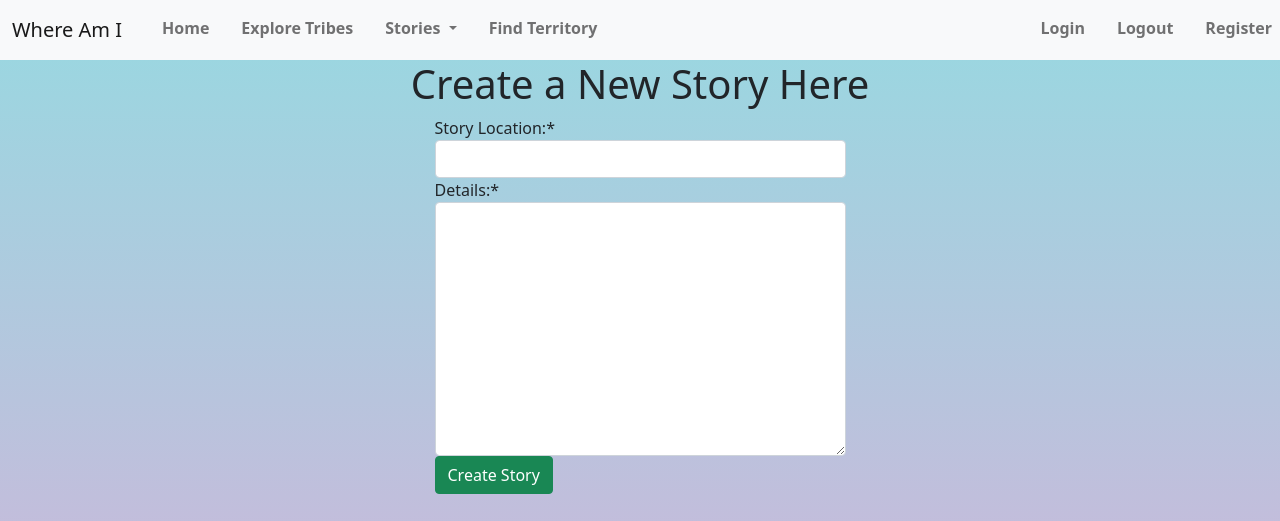
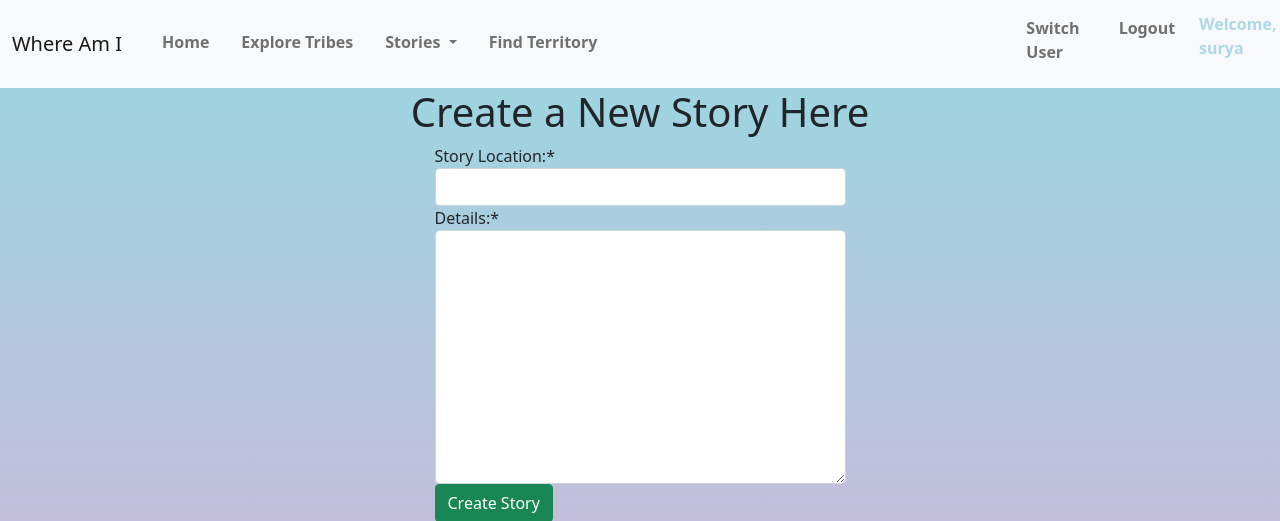
Before and after one commit to Surya123234/Where-Am-I, a Django app: page /create_story in a window 1280 px wide. Shown: the top 521 px of the page. Run offline with Django 3.2, Linux system fonts and the light colour scheme; a user stored in the database is signed in; some libraries are stand-ins or nearby versions.

Commit message:
improve user experience for login clues

```diff
--- a/app/static/app/Homepage.css
+++ b/app/static/app/Homepage.css
@@ -15,34 +15,41 @@
 .nav-link {
   padding: 0.25rem 0;
   font-weight: 700;
-    color: rgba(255,255,255,0.5);
+  color: rgba(255, 255, 255, 0.5);
   margin-left: 1rem;
   border-bottom: 0.25rem solid transparent;
 }
 
-.nav-link:hover{
-    color: rgba(255,255,255,0.5);
-    border-bottom-color:rgba(255,255,255,0.5);
+.nav-user {
+  padding: 0.25rem 0;
+  font-weight: 700;
+  color: lightblue;
+  margin-left: 1rem;
+}
+
+.nav-link:hover {
+  color: rgba(255, 255, 255, 0.5);
+  border-bottom-color: rgba(255, 255, 255, 0.5);
 }
 
 .nav-link.active {
   color: white;
-    border-bottom-color:white;
-
+  border-bottom-color: white;
 }
 
-.btn-secondary, .btn-secondary:hover{
+.btn-secondary,
+.btn-secondary:hover {
   color: #333;
   text-shadow: none;
 }
 
-.home{
+.home {
   cursor: pointer;
   text-decoration: none;
-    color: white
+  color: white;
 }
 
-.home:hover{
-    color: rgba(255,255,255,0.7);
+.home:hover {
+  color: rgba(255, 255, 255, 0.7);
   transition: all 0.25s linear;
 }
--- a/app/templates/app/create_story.html
+++ b/app/templates/app/create_story.html
@@ -6,12 +6,22 @@
 
 {% load crispy_forms_tags %}
 
+{% block user_links %}
+  {% if username %}
+    <a class="nav-link" href="/login">Switch User</a>
+    <a class="nav-link" href="/logout">Logout</a>
+    <p class="nav-user">Welcome, {{ username }}</h4>
+  {% else %}
+    <a class="nav-link" href="/login">Login</a>
+    <a class="nav-link" href="/register">Register</a>
+  {% endif %}
+{% endblock user_links %}
+
 {% block body %}
 <h1>Create a New Story Here</h1>
 <form action="{% url 'app:create_story' %} " method="post">
     {% csrf_token %}
     {{ form|crispy }}
     <button type="submit" class="btn btn-success">Create Story</button>
-
 </form>
 {% endblock %}
--- a/app/templates/app/layout.html
+++ b/app/templates/app/layout.html
@@ -56,9 +56,8 @@
             </div>
         </div>
         <div class="navbar-nav ms-auto">
-                <a href="/login" class="nav-link">Login</a>
-                <a href="/logout" class="nav-link">Logout</a>
-                <a href="/register" class="nav-link">Register</a>
+            {% block user_links %}
+            {% endblock %}
         </div>
     </nav>
 
--- a/app/views.py
+++ b/app/views.py
@@ -1,3 +1,4 @@
+from re import L
 from django.http.response import HttpResponse
 from django.shortcuts import render, redirect
 from django.http import JsonResponse
@@ -15,15 +16,18 @@ stories = []
 
 
 def homepage(request):
-    return render(request, "app/Homepage.html")
+    username = request.user.username
+    return render(request, "app/Homepage.html", {"username": username})
 
 
 def explore_tribes(request):
-    return render(request, "app/exploreTribes.html")
+    username = request.user.username
+    return render(request, "app/exploreTribes.html", {"username": username})
 
 
 def view_closest_territory(request):
-    return render(request, "app/view_closest_territory.html")
+    username = request.user.username
+    return render(request, "app/view_closest_territory.html", {"username": username})
 
 
 def ajax_filter(request):
@@ -79,21 +83,18 @@ def view_result(request):
 
 
 def view_stories(request):
-    """all_locations = []
-    all_details = []
-    for story in stories:
-        for the_key in story.keys():
-            all_locations.append(the_key)
-            all_details.append(story[the_key])"""
+    username = request.user.username
     return render(
         request,
         "app/view_stories.html",
-        {"stories": stories},
+        {"stories": stories, "username": username},
     )
 
 
 @login_required
 def create_story(request):
+    username = request.user.username
+
     if request.method == "POST":
         form = newStoryForm(request.POST)
         if form.is_valid():
@@ -103,6 +104,10 @@ def create_story(request):
             return redirect(reverse("app:view_stories"))
 
         else:
-            return render(request, "app/create_story", {"form": form})
+            return render(
+                request, "app/create_story", {"form": form, "username": username}
+            )
 
-    return render(request, "app/create_story.html", {"form": newStoryForm()})
+    return render(
+        request, "app/create_story.html", {"form": newStoryForm(), "username": username}
+    )
```
Also changed, not shown: app/templates/app/Homepage.html (+8 -3 lines), app/templates/app/exploreTribes.html (+11 -0 lines), app/templates/app/view_closest_territory.html (+10 -0 lines), app/templates/app/view_stories.html (+11 -4 lines), db.sqlite3. Lines whose indentation alone changed are shown as unchanged.
